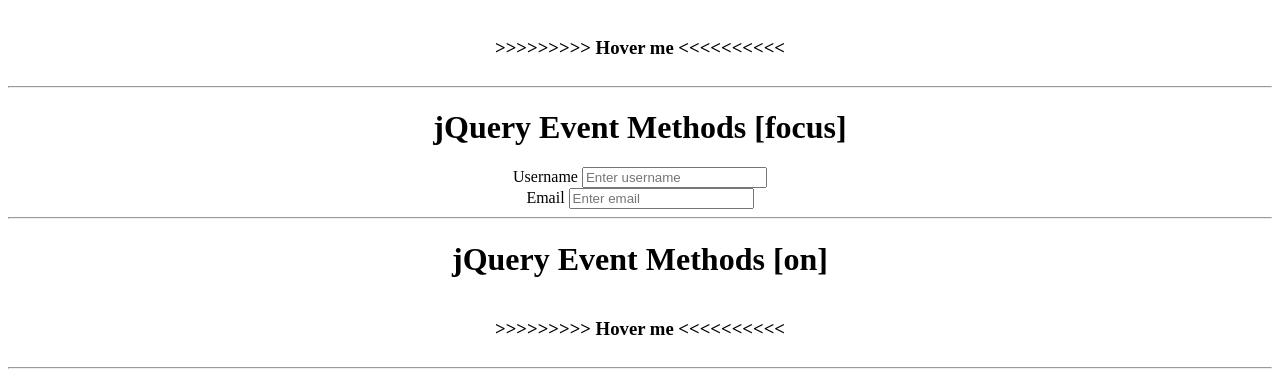
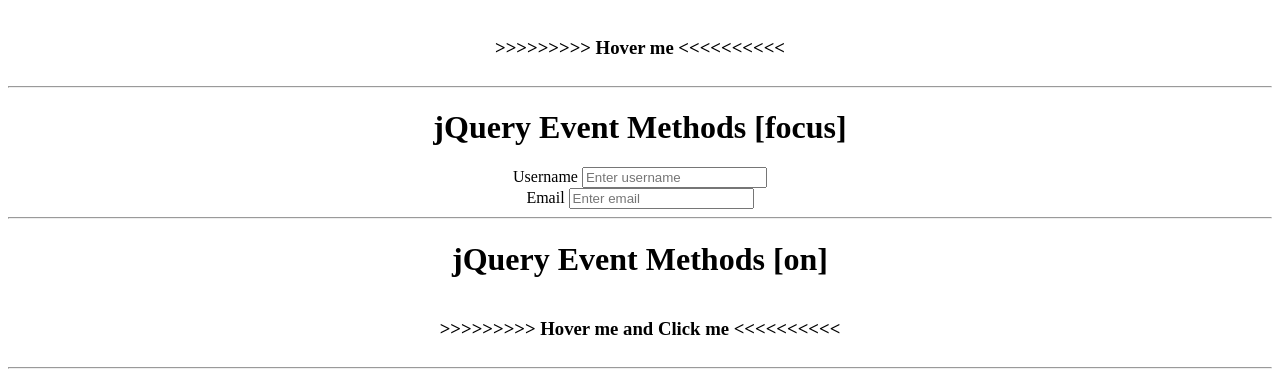
Before and after one commit to nilemil007/Class25, a plain HTML site: page index.html in a window 1280 px wide. Shown: the part 659-1036 px from the top of the page. Drawn offline with Linux system fonts and the light colour scheme.

Commit message:
Update index.html

```diff
--- a/index.html
+++ b/index.html
@@ -61,7 +61,7 @@
 
 	<h1>jQuery Event Methods [on]</h1>
 
-	<h3 style="display:inline-block;" id="on">>>>>>>>>> Hover me <<<<<<<<<<</h3>
+	<h3 style="display:inline-block;" id="on">>>>>>>>>> Hover me and Click me <<<<<<<<<<</h3>
 
 	<hr>
 
```
